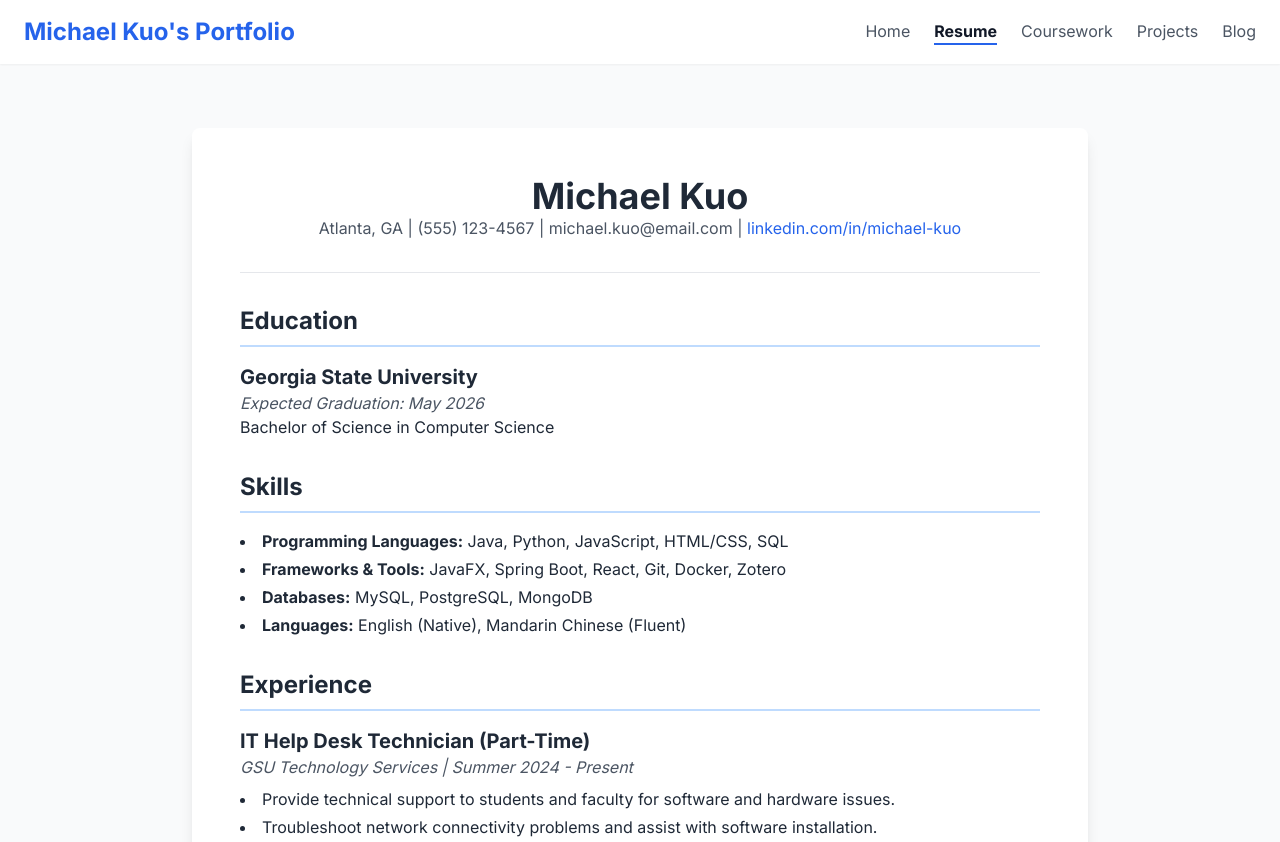
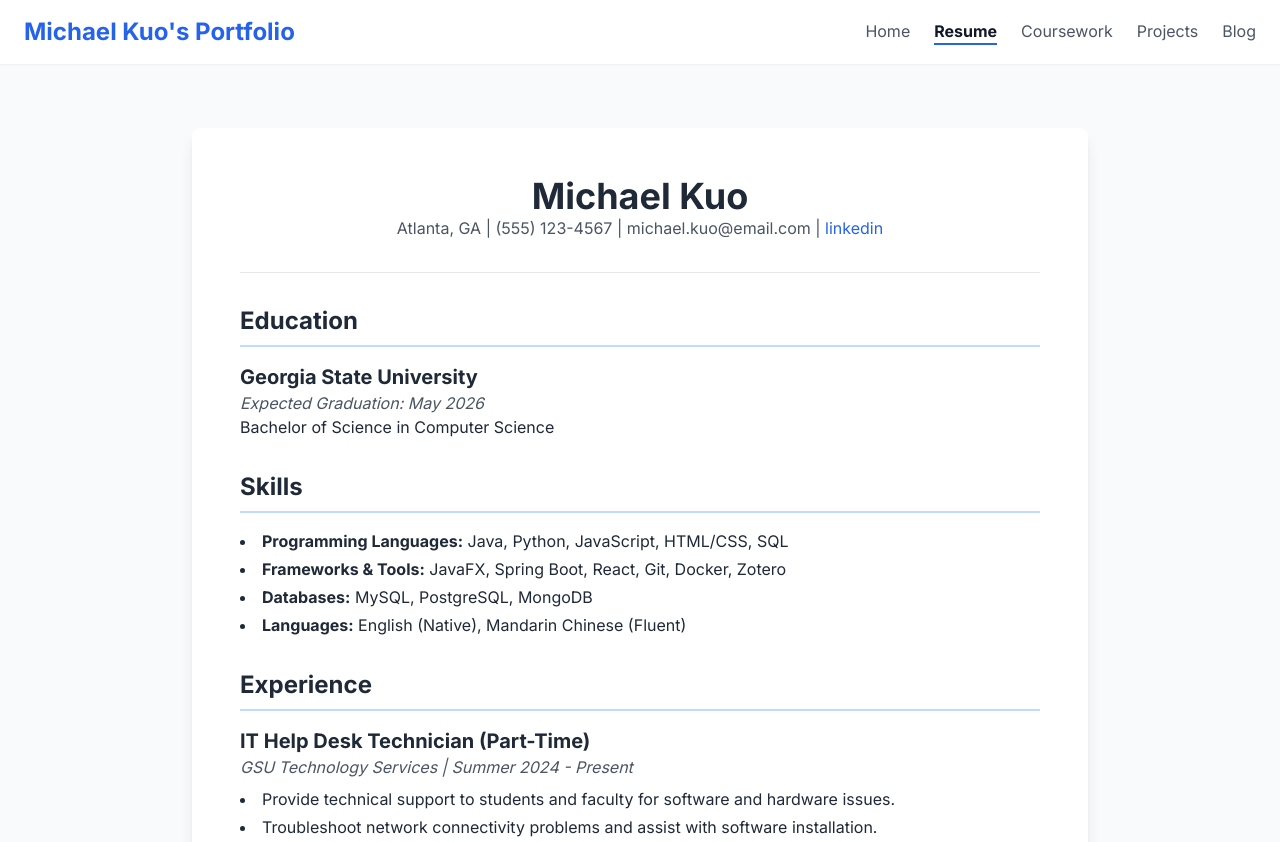
Before and after one commit to k9540213/CSFIA, a plain HTML site: page resume.html in a window 1280 px wide. Shown: the top 842 px of the page. Drawn offline with nearby package versions, Linux system fonts and the light colour scheme.

Commit message:
Update resume.html

```diff
--- a/resume.html
+++ b/resume.html
@@ -39,7 +39,7 @@
         <div class="bg-white p-8 md:p-12 rounded-lg shadow-lg max-w-4xl mx-auto">
             <div class="text-center border-b pb-8 mb-8">
                 <h1 class="text-4xl font-bold">Michael Kuo</h1>
-                <p class="text-gray-600">Atlanta, GA | (555) 123-4567 | michael.kuo@email.com | <a href="#" class="text-blue-600">linkedin.com/in/michael-kuo</a></p>
+                <p class="text-gray-600">Atlanta, GA | (555) 123-4567 | michael.kuo@email.com | <a href="www.linkedin.com/in/k9530213" class="text-blue-600">linkedin</a></p>
             </div>
 
             <!-- Education Section -->
```
